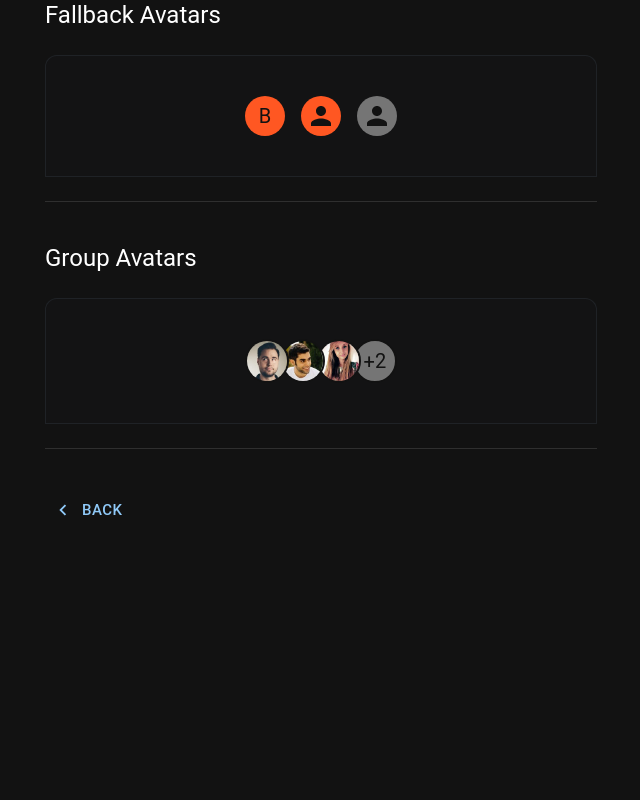
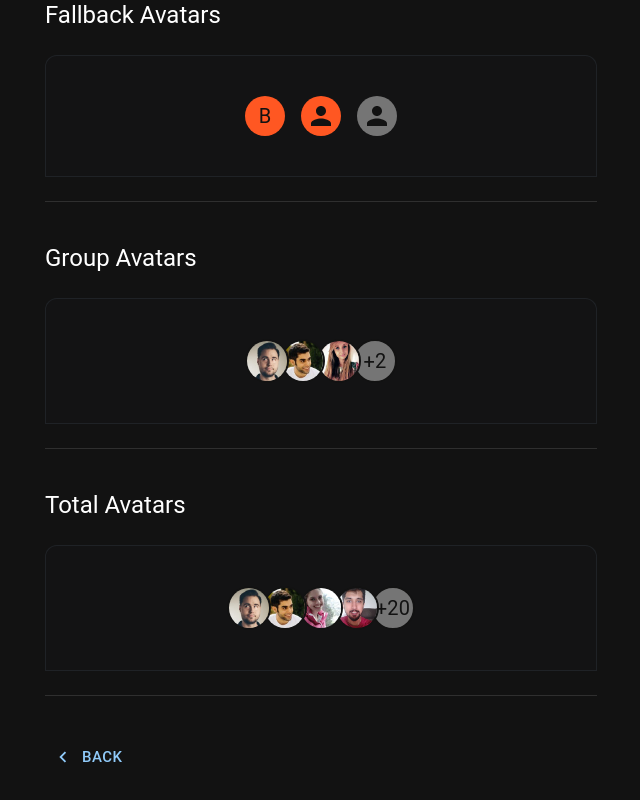
Before and after one commit to watcharakornton/mui_tutorials, a React (Vite) app: page /image-avatars in a window 1280 px wide. Shown: the part 1611-2411 px from the top of the page, without its empty margins (319-959 px from the left). Before the commit the page ends 2182 px from the top, so only its background shows below. Built offline with nearby package versions, Linux system fonts and the light colour scheme.

Commit message:
Add Total Avatars into Image Avatar Component

```diff
--- a/src/data-display/ImageAvatarsComponent.jsx
+++ b/src/data-display/ImageAvatarsComponent.jsx
@@ -35,6 +35,24 @@ function stringAvatar(name) {
   };
 }
 
+export const TotalAvatars = () => {
+  return (
+    <>
+      <Typography variant="h5" sx={{ mb: 3 }}>
+        Total Avatars
+      </Typography>
+      <MyContainer>
+        <AvatarGroup total={24}>
+          <Avatar alt="Remy Sharp" src="src/assets/images/avatar/1.jpg" />
+          <Avatar alt="Travis Howard" src="src/assets/images/avatar/2.jpg" />
+          <Avatar alt="Agnes Walker" src="src/assets/images/avatar/4.jpg" />
+          <Avatar alt="Trevor Henderson" src="src/assets/images/avatar/5.jpg" />
+        </AvatarGroup>
+      </MyContainer>
+    </>
+  );
+};
+
 export const GroupAvatars = () => {
   return (
     <>
@@ -44,10 +62,10 @@ export const GroupAvatars = () => {
       <MyContainer>
         <AvatarGroup max={4}>
           <Avatar alt="Remy Sharp" src="src/assets/images/avatar/1.jpg" />
-          <Avatar alt="Remy Sharp" src="src/assets/images/avatar/2.jpg" />
-          <Avatar alt="Remy Sharp" src="src/assets/images/avatar/3.jpg" />
-          <Avatar alt="Remy Sharp" src="src/assets/images/avatar/4.jpg" />
-          <Avatar alt="Remy Sharp" src="src/assets/images/avatar/5.jpg" />
+          <Avatar alt="Travis Howard" src="src/assets/images/avatar/2.jpg" />
+          <Avatar alt="Cindy Baker" src="src/assets/images/avatar/3.jpg" />
+          <Avatar alt="Agnes Walker" src="src/assets/images/avatar/4.jpg" />
+          <Avatar alt="Trevor Henderson" src="src/assets/images/avatar/5.jpg" />
         </AvatarGroup>
       </MyContainer>
     </>
--- a/src/pages/ImageAvatarsPage.jsx
+++ b/src/pages/ImageAvatarsPage.jsx
@@ -11,6 +11,7 @@ import {
   VariantAvatars,
   FallbackAvatars,
   GroupAvatars,
+  TotalAvatars,
 } from "../data-display/ImageAvatarsComponent";
 
 const ToggleButtonPage = () => {
@@ -23,6 +24,7 @@ const ToggleButtonPage = () => {
     <VariantAvatars />,
     <FallbackAvatars />,
     <GroupAvatars />,
+    <TotalAvatars />,
   ];
 
   return (
```
